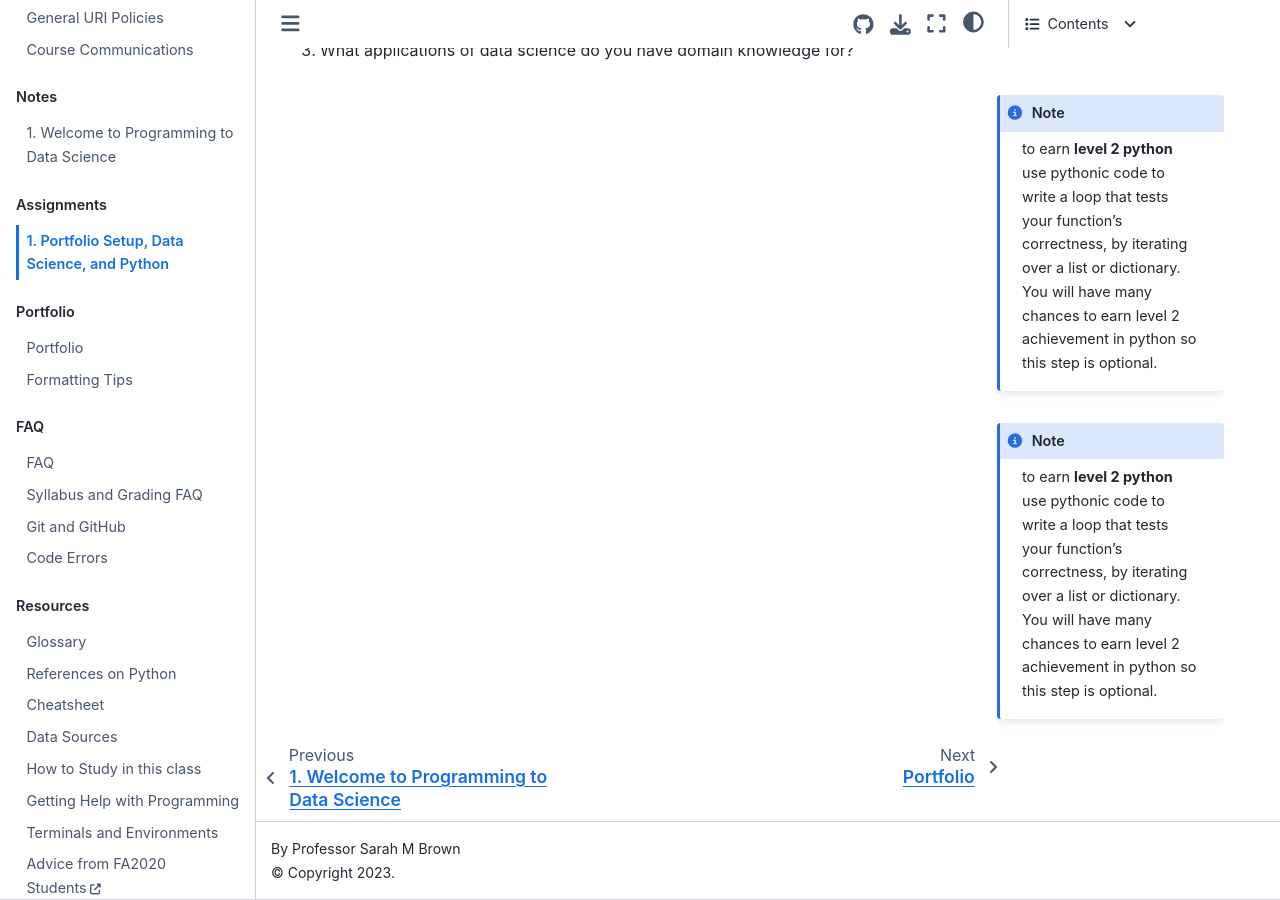
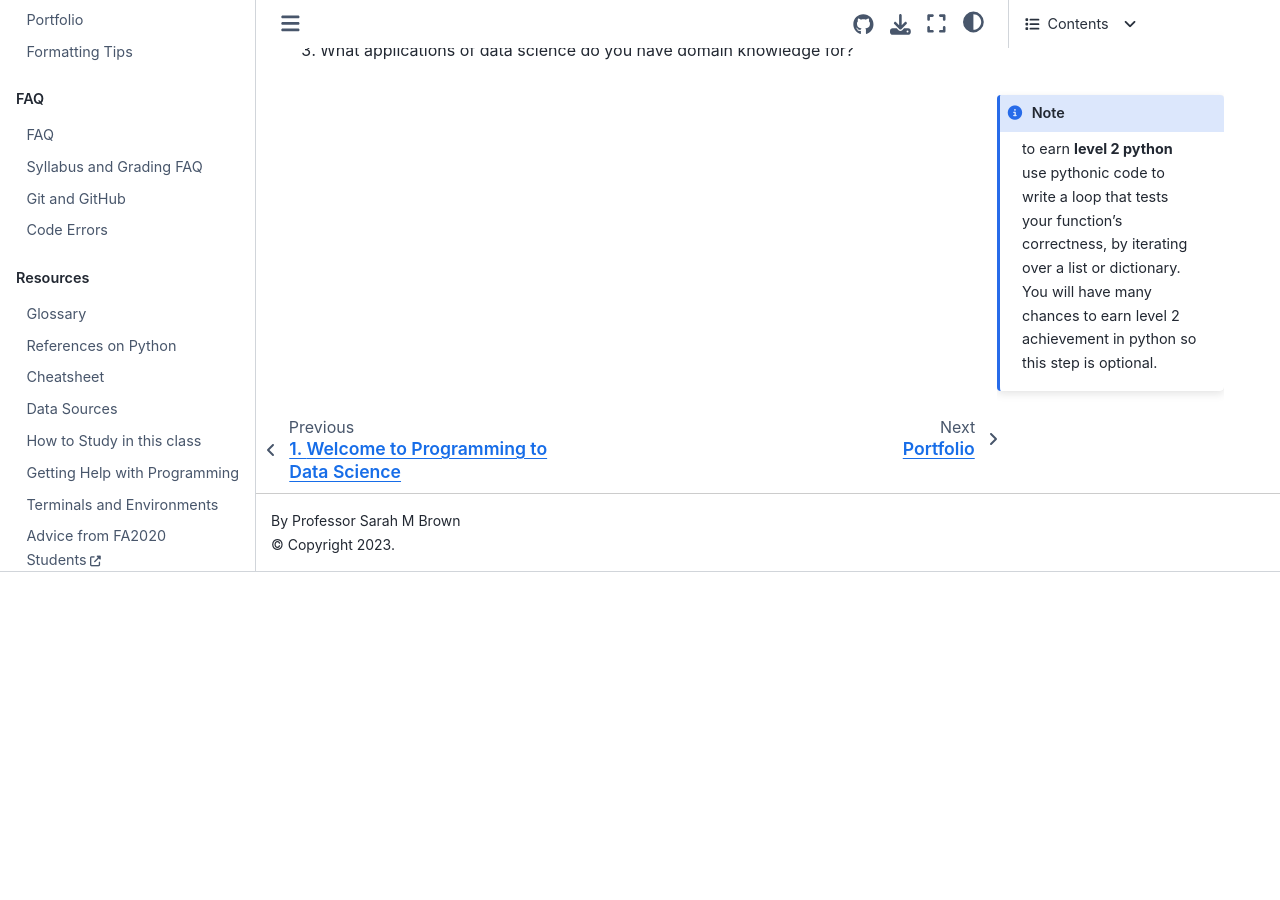
Before and after one commit to rhodyprog4ds/BrownFall22, a Jupyter Book: the page built from assignments/01-python-syllabus.md, in a window 1280 px wide and 900 px high, scrolled down 2883 px. Built offline with Jupyter Book 1.0.4 settings and Sphinx 7.4.7 and the Sphinx Book theme 1.1.4, drawn with Linux system fonts in a browser that asks for light colours; pages that are not in the unit, such as notebooks, are missing from menus; after the commit the page ends 3455 px from its top, so only the background shows below that.

Commit message:
think ahead

`````diff
--- a/assignments/01-python-syllabus.md
+++ b/assignments/01-python-syllabus.md
@@ -133,11 +133,7 @@ Add a markdown file to your portfolio called `ideas.md` and start answering some
 1. What steps will use the most domain knowledge?
 1. What applications of data science do you have domain knowledge for?
 
-````{margin}
-```{note}
-to earn **level 2 python** use pythonic code to write a loop that tests your function's correctness, by iterating over a list or dictionary. You will have many chances to earn level 2 achievement in python so this step is optional.
-```
-````
+
 
 ````{margin}
 ```{note}
`````
